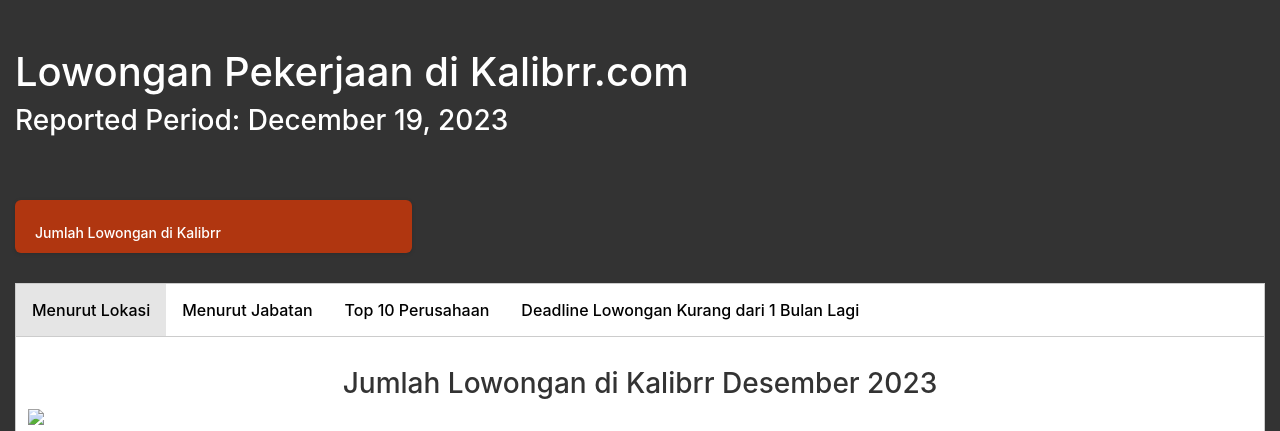
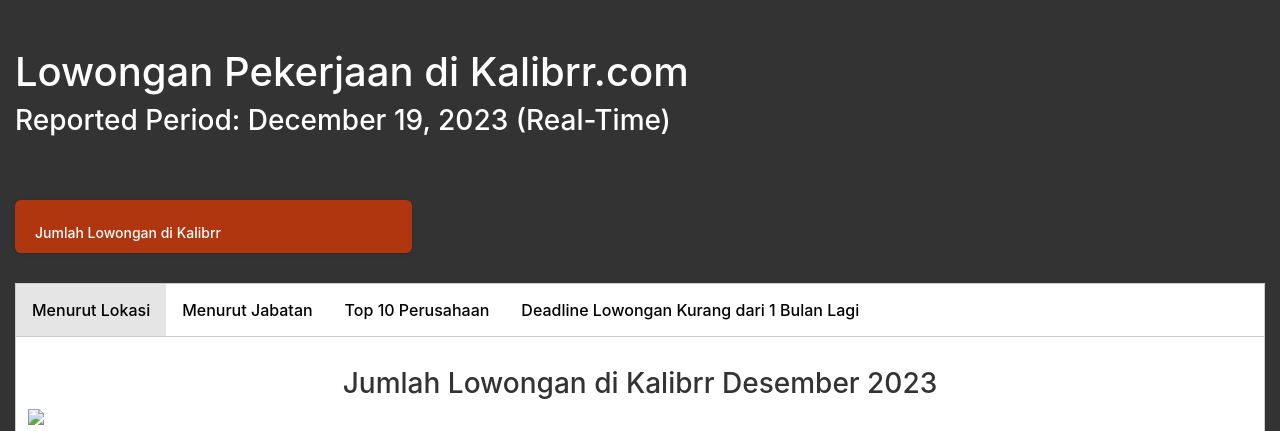
Before and after one commit to ammaralwandi97/scrap-kalibrr, a Flask app: template templates/index.html in a window 1280 px wide. Shown: the top 431 px of the page. Run offline with Flask 3, Linux system fonts and the light colour scheme; the template is opened without the code that fills it, so the values that code supplies are empty; parts of the project's set-up code (start-up, migrations or seed data) failed here and were passed over; some libraries are stand-ins or nearby versions.

Commit message:
Submisi Capstone Algoritma P4DA

```diff
--- a/templates/index.html
+++ b/templates/index.html
@@ -143,7 +143,7 @@
 			var formattedDate = currentDate.toLocaleDateString('en-US', options);
 
 			// Set the formatted date to the "Reported Period" element
-			document.getElementById('reportedPeriod').innerHTML = 'Reported Period: ' + formattedDate;
+			document.getElementById('reportedPeriod').innerHTML = 'Reported Period: ' + formattedDate + ' (Real-Time)';
 		};
 	</script>
 </body>
```
